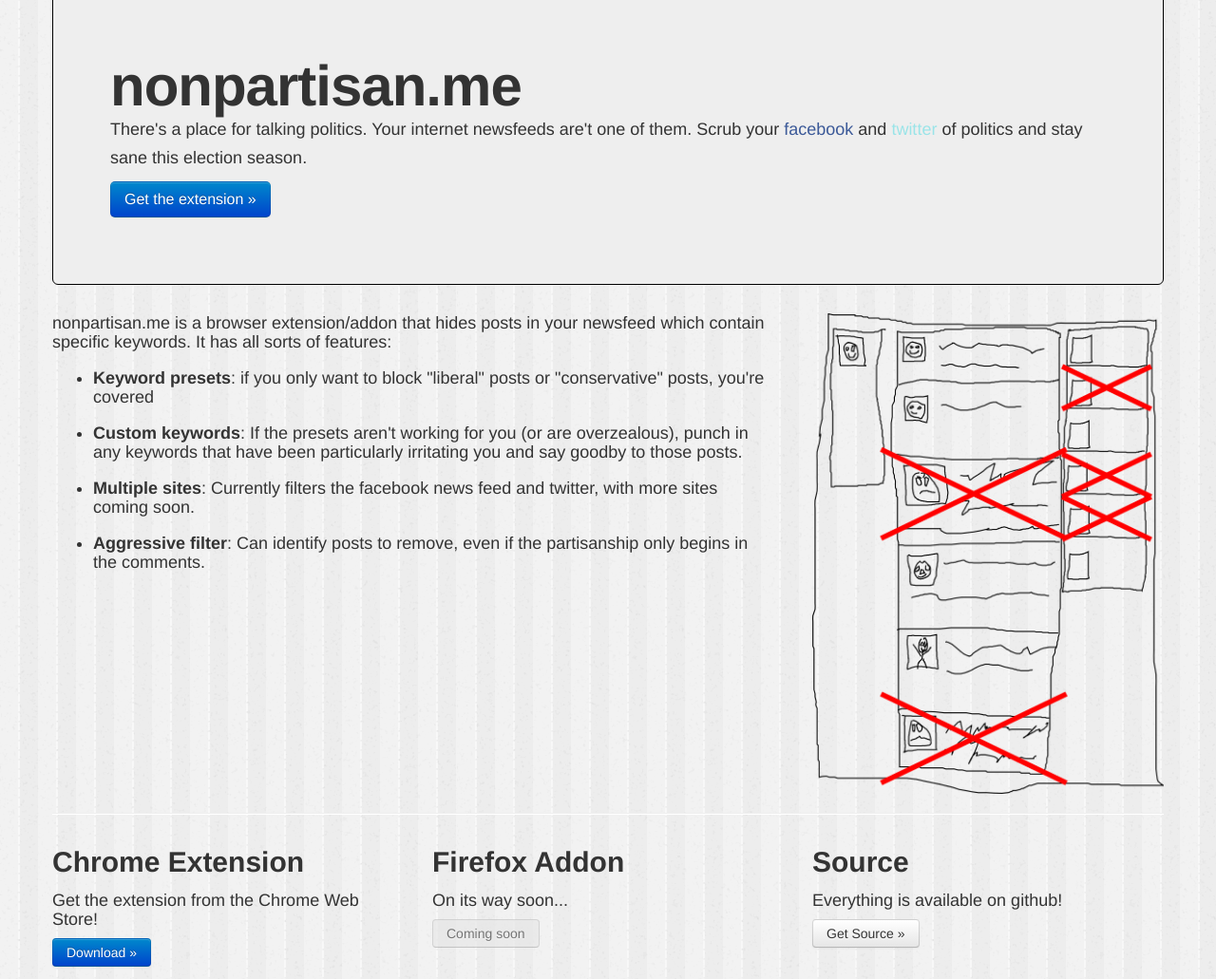
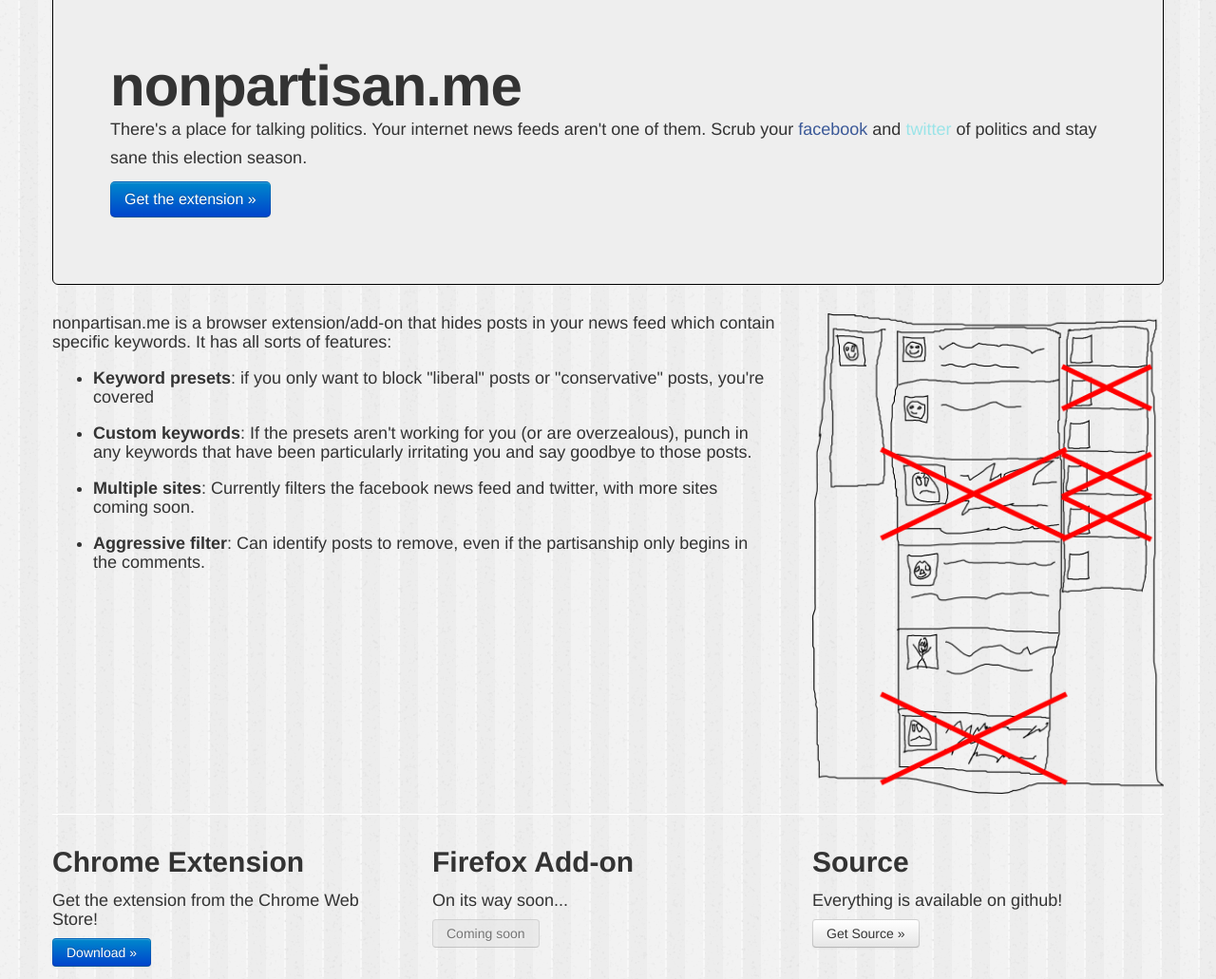
Before and after one commit to malloc47/nonpartisan.me, a plain HTML site: page index.html in a window 1280 px wide. Shown: the part 420-1451 px from the top of the page at 95% size. Drawn offline with Linux system fonts and the light colour scheme.

Commit message:
spelling fixes

```diff
--- a/index.html
+++ b/index.html
@@ -2,7 +2,7 @@
 <html lang="en">
   <head>
     <meta charset="utf-8">
-    <title>nonpartisan.me : remove partisanship from your newsfeed</title>
+    <title>nonpartisan.me : remove partisanship from your news feed</title>
     <meta name="viewport" content="width=device-width, initial-scale=1.0">
     <meta name="description" content="nonpartisan.me : remove partisanship from your newsfeed">
     <meta name="author" content="Jarrell Waggoner">
@@ -57,7 +57,7 @@
       <div class="hero-unit">
         <h1>nonpartisan.me</h1>
         <p>There's a place for talking politics.  Your internet
-        newsfeeds are't one of them.  Scrub
+        news feeds aren't one of them.  Scrub
         your <span style="color:#3B5998">facebook</span>
         and <span style="color:#9AE4E8">twitter</span> of politics and
         stay sane this election season.</p>
@@ -66,8 +66,8 @@
 
       <div class="row">
         <div class="span8">
-	  <p>nonpartisan.me is a browser extension/addon that hides
-	  posts in your newsfeed which contain specific keywords.  It
+	  <p>nonpartisan.me is a browser extension/add-on that hides
+	  posts in your news feed which contain specific keywords.  It
 	  has all sorts of features:</p>
 	  <ul class="features">
 	    <li><strong>Keyword presets</strong>: if you only want to
@@ -76,7 +76,7 @@
 	    <li><strong>Custom keywords</strong>: If the presets
 	    aren't working for you (or are overzealous), punch in any
 	    keywords that have been particularly irritating you and
-	    say goodby to those posts.</li>
+	    say goodbye to those posts.</li>
 	    <li><strong>Multiple sites</strong>: Currently filters the
 	    facebook news feed and twitter, with more sites coming
 	    soon.</li>
@@ -100,7 +100,7 @@
           <p><a class="btn btn-primary" href="#">Download &raquo;</a></p>
         </div>
         <div class="span4">
-          <h2>Firefox Addon</h2>
+          <h2>Firefox Add-on</h2>
           <p>On its way soon...</p>
           <p><a class="btn disabled" href="#">Coming soon</a></p>
        </div>
```
